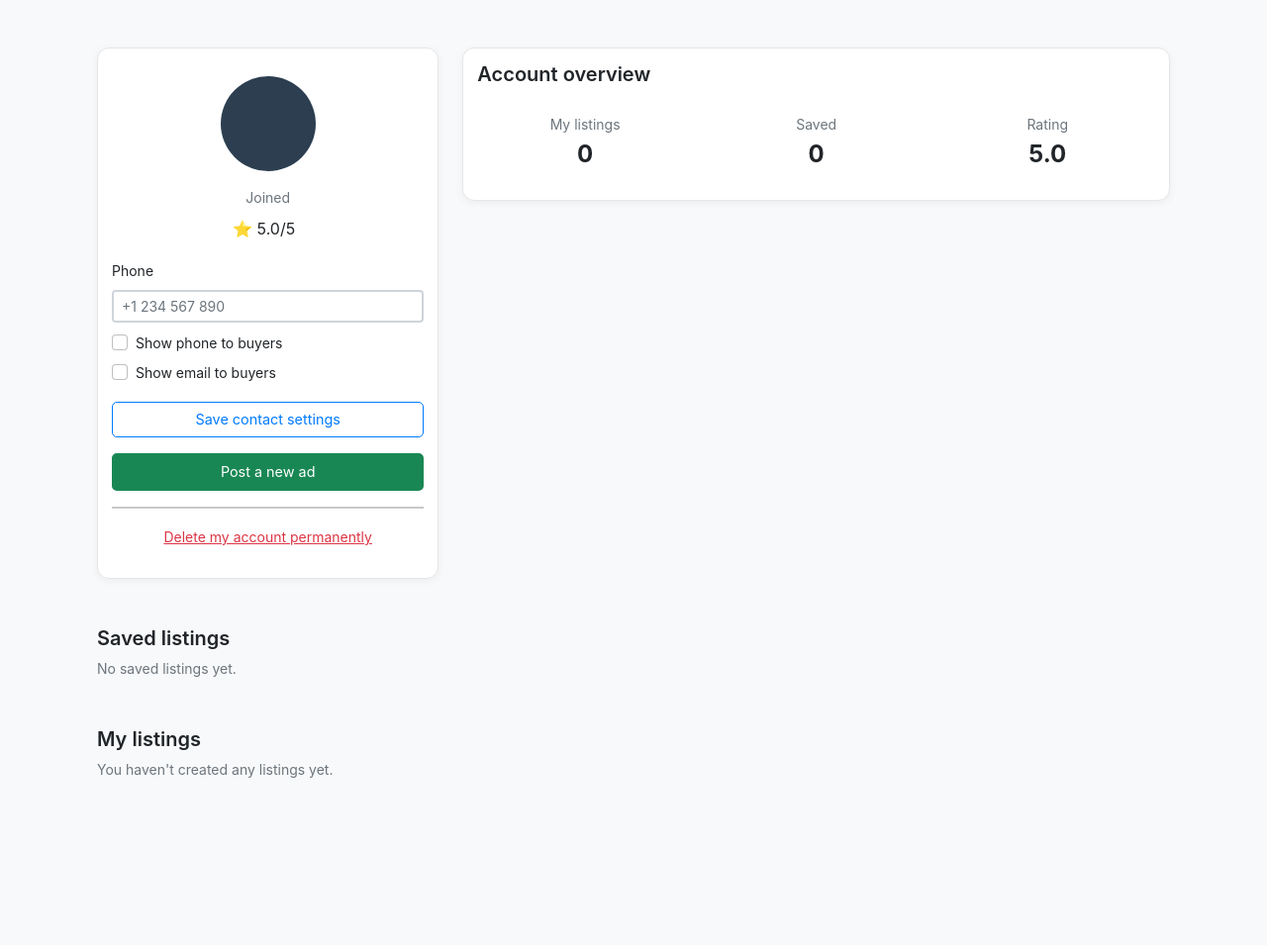
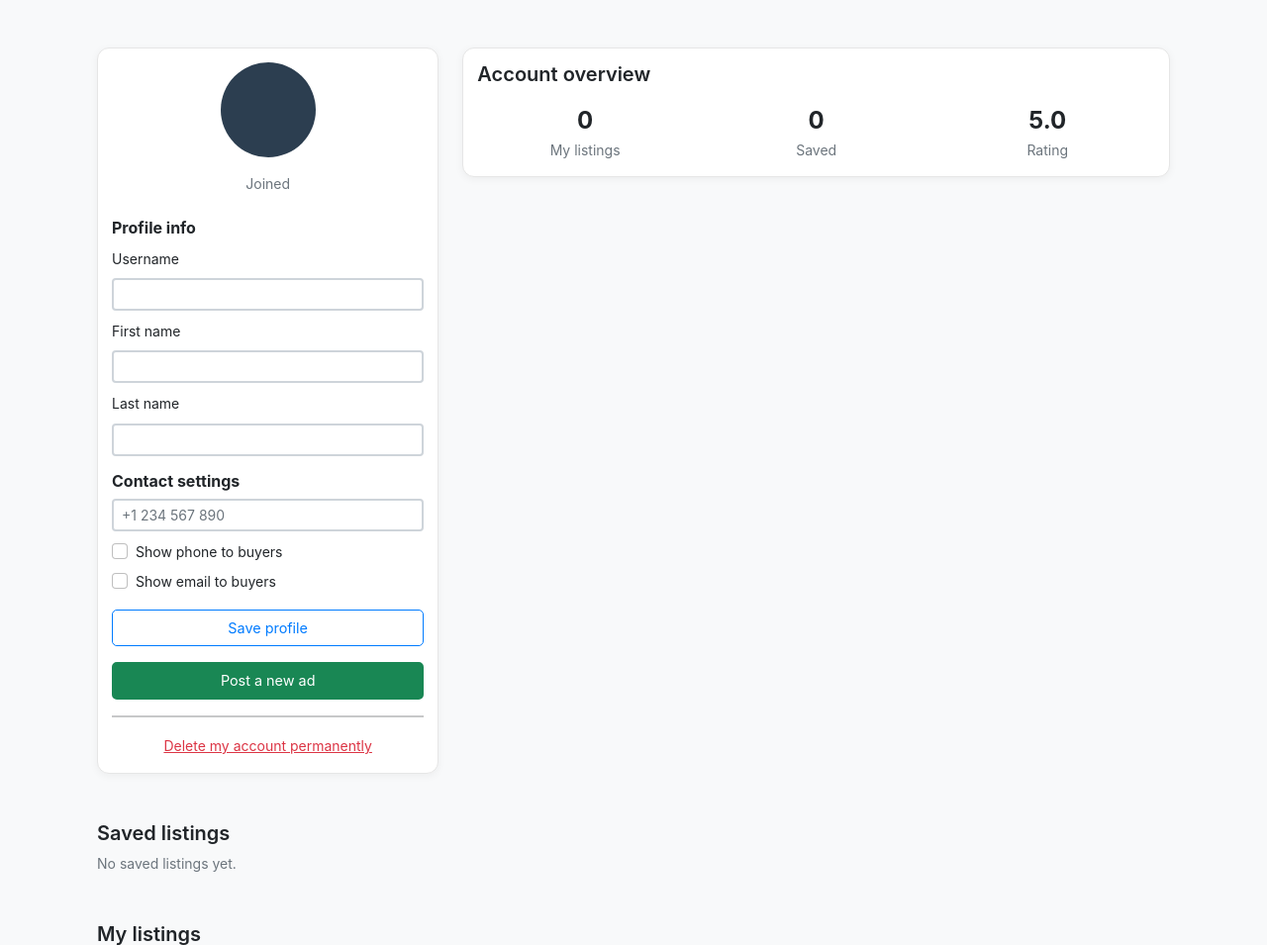
Before and after one commit to sulya8587/django-marketplace, a Django app: template board/templates/board/my_account.html in a window 1280 px wide. Shown: the part 72-1027 px from the top of the page at 99% size. Run offline with Django 5.2, Linux system fonts and the light colour scheme; the template is opened without the code that fills it, so the values that code supplies are empty; data comes from the database, SQL or seed files in the repository; parts of the project's set-up code (start-up, migrations or seed data) failed here and were passed over; some libraries are stand-ins or nearby versions; some web fonts are replaced.

Commit message:
fix: unify my_account dashboard and add inline profile editing

```diff
--- a/board/templates/board/my_account.html
+++ b/board/templates/board/my_account.html
@@ -4,13 +4,11 @@
 
 {% block content %}
 <div class="container-xxl py-4 my-account-page">
-
-  <!-- HEADER: Profile + Stats -->
   <div class="row g-4 mb-5 align-items-start">
 
-    <!-- Profile card -->
+    <!-- PROFILE CARD -->
     <div class="col-md-4">
-      <article class="cu-card my-account-profile-card">
+      <article class="cu-card">
         <div class="cu-card__body text-center">
 
           <!-- Avatar -->
@@ -28,78 +26,79 @@
             {% endif %}
           </div>
 
-          <!-- Name & meta -->
           <h3 class="h5 mb-1">{{ user.username }}</h3>
           <p class="text-muted small mb-2">
             Joined {{ user.date_joined|date:"F Y" }}
           </p>
 
-          <p class="mb-2">
-            <span class="me-2">⭐ {{ user.profile.rating|default:"5.0" }}/5</span>
           {% if user.profile.seller_type %}
-              <span class="badge
-                {% if user.profile.seller_type == 'individual' %}bg-secondary
-                {% elif user.profile.seller_type == 'store' %}bg-info
-                {% else %}bg-primary{% endif %}">
+            <span class="badge bg-primary mb-3">
               {{ user.profile.get_seller_type_display }}
             </span>
           {% endif %}
-          </p>
 
-          <!-- CONTACT SETTINGS -->
-          <form method="post" class="mt-3 text-start">
+          <!-- PROFILE FORM -->
+          <form method="post" class="text-start mt-4">
             {% csrf_token %}
 
+            <h6 class="mb-2">Profile info</h6>
+
             <div class="mb-2">
-              <label class="form-label small">Phone</label>
-              <input
-                type="text"
-                name="phone"
+              <label class="form-label small">Username</label>
+              <input type="text" name="username" class="form-control form-control-sm"
+                     value="{{ user.username }}">
+            </div>
+
+            <div class="mb-2">
+              <label class="form-label small">First name</label>
+              <input type="text" name="first_name" class="form-control form-control-sm"
+                     value="{{ user.first_name }}">
+            </div>
+
+            <div class="mb-3">
+              <label class="form-label small">Last name</label>
+              <input type="text" name="last_name" class="form-control form-control-sm"
+                     value="{{ user.last_name }}">
+            </div>
+
+            <h6 class="mb-2">Contact settings</h6>
+
+            <div class="mb-2">
+              <input type="text" name="phone"
                      class="form-control form-control-sm"
                      value="{{ user.profile.phone }}"
-                placeholder="+1 234 567 890"
-              >
+                     placeholder="+1 234 567 890">
             </div>
 
             <div class="form-check mb-1">
-              <input
-                class="form-check-input"
-                type="checkbox"
-                name="show_phone"
-                id="show_phone"
-                {% if user.profile.show_phone %}checked{% endif %}
-              >
-              <label class="form-check-label small" for="show_phone">
+              <input class="form-check-input" type="checkbox"
+                     name="show_phone" {% if user.profile.show_phone %}checked{% endif %}>
+              <label class="form-check-label small">
                 Show phone to buyers
               </label>
             </div>
 
             <div class="form-check mb-3">
-              <input
-                class="form-check-input"
-                type="checkbox"
-                name="show_email"
-                id="show_email"
-                {% if user.profile.show_email %}checked{% endif %}
-              >
-              <label class="form-check-label small" for="show_email">
+              <input class="form-check-input" type="checkbox"
+                     name="show_email" {% if user.profile.show_email %}checked{% endif %}>
+              <label class="form-check-label small">
                 Show email to buyers
               </label>
             </div>
 
             <button class="btn btn-outline-primary btn-sm w-100">
-              Save contact settings
+              Save profile
             </button>
           </form>
 
           <div class="d-grid gap-2 mt-3">
-            <a href="{% url 'create_listing' %}" class="btn btn-success">
+            <a href="{% url 'create_listing' %}" class="btn btn-success btn-sm">
               Post a new ad
             </a>
           </div>
 
-          <!-- DELETE ACCOUNT LINK -->
           <hr class="my-3">
+
           <a href="{% url 'delete_account' %}" class="text-danger small">
             Delete my account permanently
           </a>
@@ -108,33 +107,25 @@
       </article>
     </div>
 
-    <!-- Stats card -->
+    <!-- STATS -->
     <div class="col-md-8">
       <article class="cu-card">
         <div class="cu-card__body">
-
           <h2 class="h5 mb-3">Account overview</h2>
-
-          <div class="row g-3 text-center justify-content-center">
+          <div class="row g-3 text-center">
             <div class="col-4">
-              <div class="account-stat-card">
-                <div class="text-muted small">My listings</div>
-                <div class="fs-4 fw-bold">{{ listings|length }}</div>
-              </div>
+              <div class="fw-bold fs-4">{{ listings|length }}</div>
+              <div class="small text-muted">My listings</div>
             </div>
             <div class="col-4">
-              <div class="account-stat-card">
-                <div class="text-muted small">Saved</div>
-                <div class="fs-4 fw-bold">{{ saved_listings|length }}</div>
-              </div>
+              <div class="fw-bold fs-4">{{ saved_listings|length }}</div>
+              <div class="small text-muted">Saved</div>
             </div>
             <div class="col-4">
-              <div class="account-stat-card">
-                <div class="text-muted small">Rating</div>
-                <div class="fs-4 fw-bold">
+              <div class="fw-bold fs-4">
                 {{ user.profile.rating|default:"5.0" }}
               </div>
-              </div>
+              <div class="small text-muted">Rating</div>
             </div>
           </div>
 
@@ -151,15 +142,14 @@
     {% if saved_listings %}
       <div class="cu-grid">
         {% for item in saved_listings %}
-          <article class="cu-card account-listing-card">
+          <article class="cu-card">
             <div class="cu-card__body">
               <h6>
-                <a href="{% url 'listing_detail' item.id %}">{{ item.title }}</a>
+                <a href="{% url 'listing_detail' item.id %}">
+                  {{ item.title }}
+                </a>
               </h6>
-              <p class="text-muted small mb-1">{{ item.price }} $</p>
-              <a href="{% url 'listing_detail' item.id %}" class="btn btn-outline-primary btn-sm">
-                View
-              </a>
+              <p class="small text-muted">{{ item.price }} $</p>
             </div>
           </article>
         {% endfor %}
@@ -176,15 +166,18 @@
     {% if listings %}
       <div class="cu-grid">
         {% for item in listings %}
-          <article class="cu-card account-listing-card">
+          <article class="cu-card">
             <div class="cu-card__body">
               <h6>
-                <a href="{% url 'listing_detail' item.id %}">{{ item.title }}</a>
+                <a href="{% url 'listing_detail' item.id %}">
+                  {{ item.title }}
+                </a>
               </h6>
-              <p class="text-muted small mb-2">{{ item.price }} $</p>
+              <p class="small text-muted">{{ item.price }} $</p>
 
               <div class="d-flex gap-2">
-                <a href="{% url 'edit_listing' item.id %}" class="btn btn-outline-dark btn-sm">
+                <a href="{% url 'edit_listing' item.id %}"
+                   class="btn btn-outline-dark btn-sm">
                   Edit
                 </a>
                 <form method="post" action="{% url 'delete_listing' item.id %}">
@@ -195,6 +188,7 @@
                   </button>
                 </form>
               </div>
+
             </div>
           </article>
         {% endfor %}
--- a/board/urls.py
+++ b/board/urls.py
@@ -48,5 +48,6 @@ urlpatterns = [
     path('contact/', views.contact_page, name='contact_page'),
     path('terms/', TemplateView.as_view(template_name='board/terms.html'), name='terms'),
     path('account/delete/',views.delete_account_confirm,name='delete_account'),
+    path('edit-profile/', views.edit_profile, name='edit_profile'),
 
 ]
--- a/board/views.py
+++ b/board/views.py
@@ -22,7 +22,7 @@ from .models import (
 
 # ФОРМЫ
 from .forms import (ListingForm, ListingImageForm, ListingReviewForm, ListingCommentForm,
-    ReviewForm, SiteReviewForm,
+    ReviewForm, SiteReviewForm, EditProfileForm,
 )
 
 
@@ -523,6 +523,7 @@ def my_account(request):
     return render(request, 'board/my_account.html', context)
 
 
+
 def search_results(request):
     query = request.GET.get('q', '').strip()
     listings_list = Listing.objects.filter(is_active=True).select_related('owner').order_by('-is_promoted', '-created_at')
```
Also changed, not shown: board/forms.py (+17 -0 lines). Lines whose indentation alone changed are shown as unchanged.
